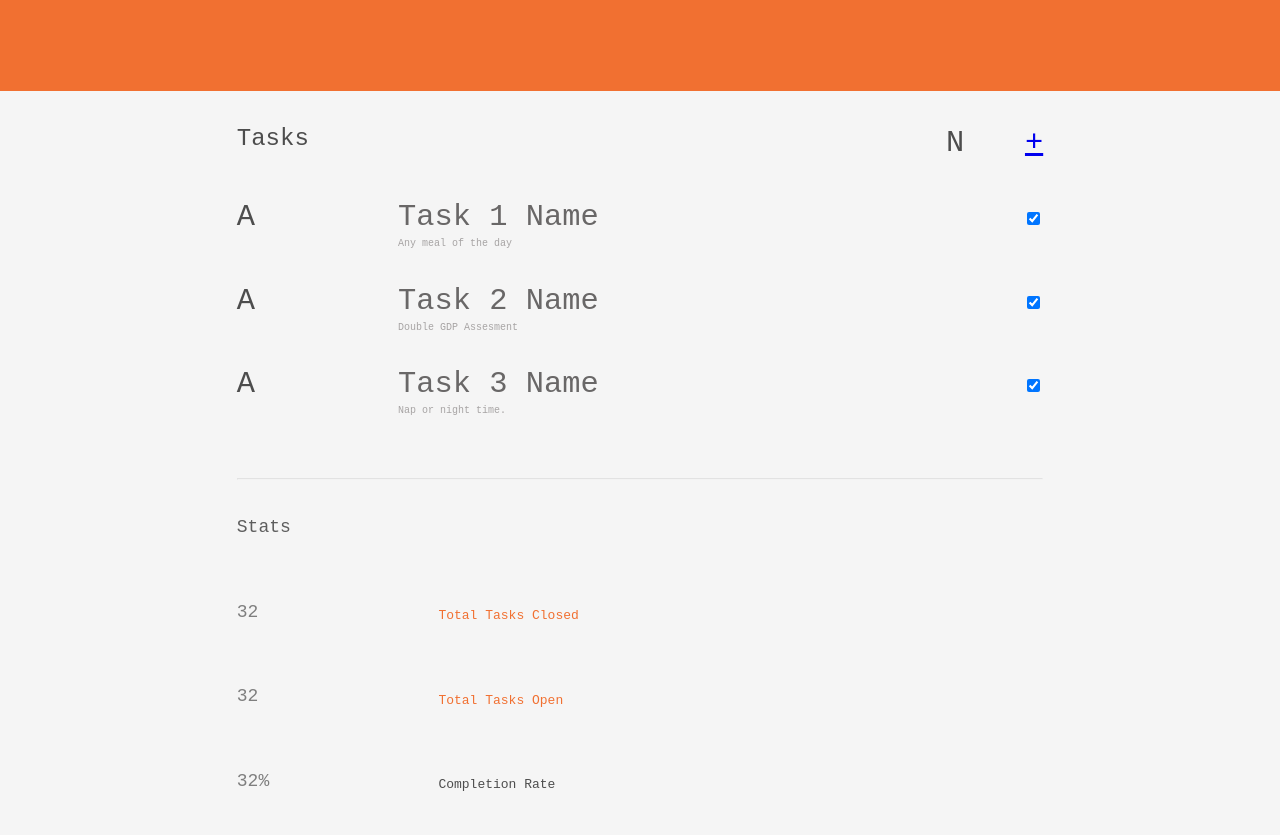
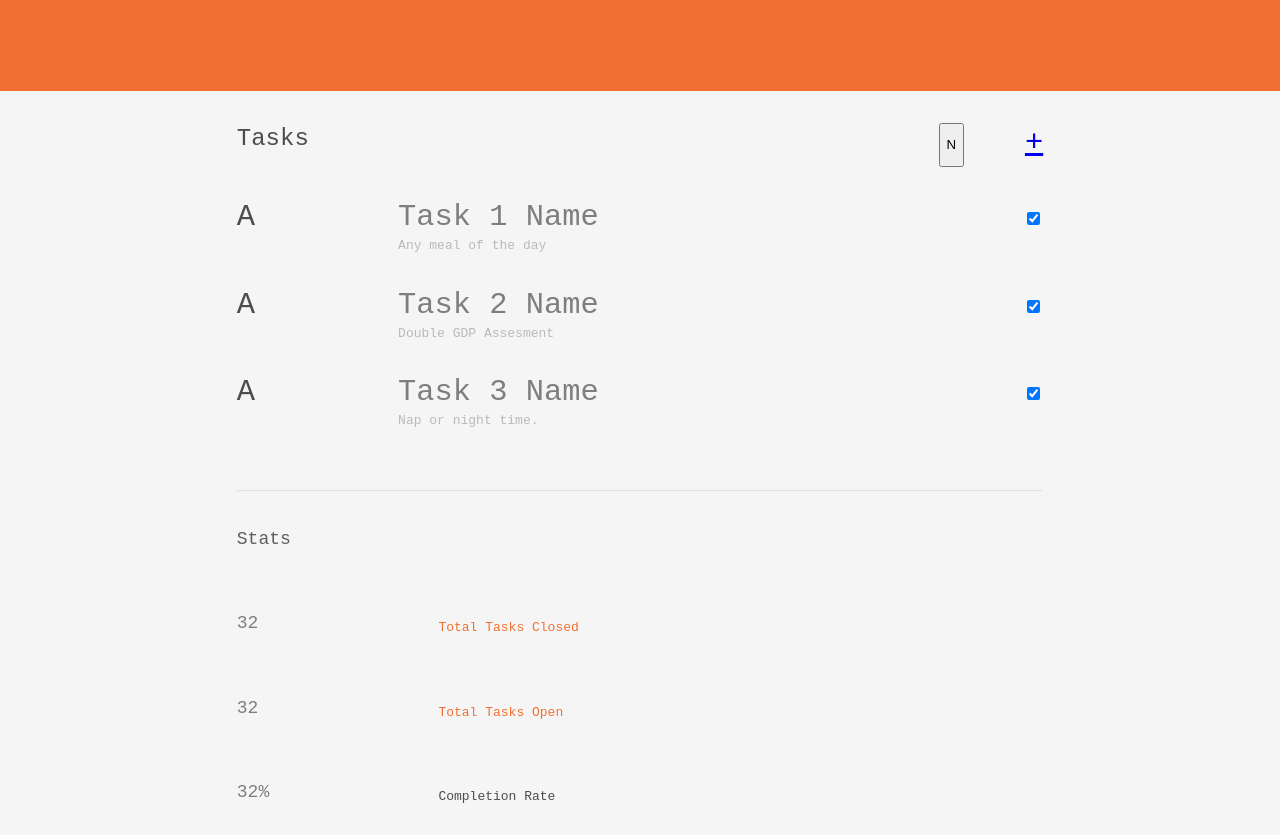
Before and after one commit to oloomoses/my_tasks, a React (Create React App) app: page / in a window 1280 px wide. Built offline with nearby package versions, Linux system fonts and the light colour scheme.

Commit message:
Add a dark and light mode toggle to allow user switch between dark and light mode

```diff
--- a/package.json
+++ b/package.json
@@ -6,6 +6,7 @@
     "@testing-library/jest-dom": "^5.16.1",
     "@testing-library/react": "^12.1.2",
     "@testing-library/user-event": "^13.5.0",
+    "prop-types": "^15.8.1",
     "react": "^17.0.2",
     "react-dom": "^17.0.2",
     "react-router-dom": "^6.2.1",
--- a/src/App.css
+++ b/src/App.css
@@ -53,17 +53,27 @@ input {
 input[type="text"] {
   border-radius: 0;
 } */
+
 body {
-  width: 100%;
-  margin: 0 auto;
+  margin: 0;
+  padding: 0;
   font-family:'Courier New', Courier, monospace;
+}
+
+.light {
   background-color: #f5f5f5;
   color: #4d4d4d;
+}
+
+.dark {
+  background-color: #000000;
+  color: #fff;
 }
 @media screen and (min-width: 620px) {
   body {
     font-size: 1.9rem;
     line-height: 1.31579;
+    height: auto;
   }
 }
 /* END RESET */
@@ -113,13 +123,13 @@ body {
 }
 
 .task-td {
-  color: #696767;
+  opacity: 0.7;
   justify-self: start;
 }
 
 .task-description {
-  font-size: x-small;
-  color: #a7a4a4;
+  font-size: small;
+  opacity: 0.5;
 }
 
 .cb {
@@ -168,7 +178,6 @@ hr {
 form {
   display: flex;
   flex-direction: column;
-  /* margin-top: 243; */
 }
 
 .btn,
@@ -189,4 +198,5 @@ form {
   background-color: #F17031;
   color: #fff;
   font-weight: bold;
+  border: transparent;
 }
--- a/src/App.js
+++ b/src/App.js
@@ -1,4 +1,6 @@
+/* eslint-disable no-unused-expressions */
 import './App.css';
+import { useState } from 'react';
 import { Routes, Route } from 'react-router-dom';
 import Nav from './components/Nav';
 import TaskList from './components/TaskList';
@@ -6,13 +8,19 @@ import TaskAdd from './components/TaskAdd';
 import NotFound from './components/NotFound';
 
 function App() {
+  const [mode, setMode] = useState('light');
+
+  const modeToggle = () => {
+    mode === 'light' ? setMode('dark') : setMode('light');
+  };
+
   return (
-    <>
+    <div className="">
       <div className="header-background" />
       <div className="App">
         <div className="container">
 
-          <Nav />
+          <Nav toggle={modeToggle} mode={mode} />
           <Routes>
             <Route path="/" element={<TaskList />} />
             <Route path="/addTask" element={<TaskAdd />} />
@@ -21,7 +29,7 @@ function App() {
 
         </div>
       </div>
-    </>
+    </div>
   );
 }
 
--- a/src/components/Nav.js
+++ b/src/components/Nav.js
@@ -1,8 +1,13 @@
-import React from 'react';
+import React, { useEffect } from 'react';
+import propTypes from 'prop-types';
 import { Link, useLocation } from 'react-router-dom';
 
-const Nav = () => {
+const Nav = ({ toggle, mode }) => {
   const location = useLocation();
+
+  useEffect(() => {
+    document.body.className = mode;
+  });
 
   return (
     <div className="nav">
@@ -11,7 +16,7 @@ const Nav = () => {
           <>
             <div className="header-title">Tasks</div>
             <div className="icons">
-              <div className="add-icon">N</div>
+              <button type="button" className="add-icon" onClick={() => toggle()}>N</button>
               <Link to="/addTask" className="night-mode">+</Link>
             </div>
           </>
@@ -31,4 +36,9 @@ const Nav = () => {
   );
 };
 
+Nav.propTypes = {
+  toggle: propTypes.func.isRequired,
+  mode: propTypes.string.isRequired,
+};
+
 export default Nav;
```
Also changed, not shown: 1 other file (tests, documents, lock files or other folders).
